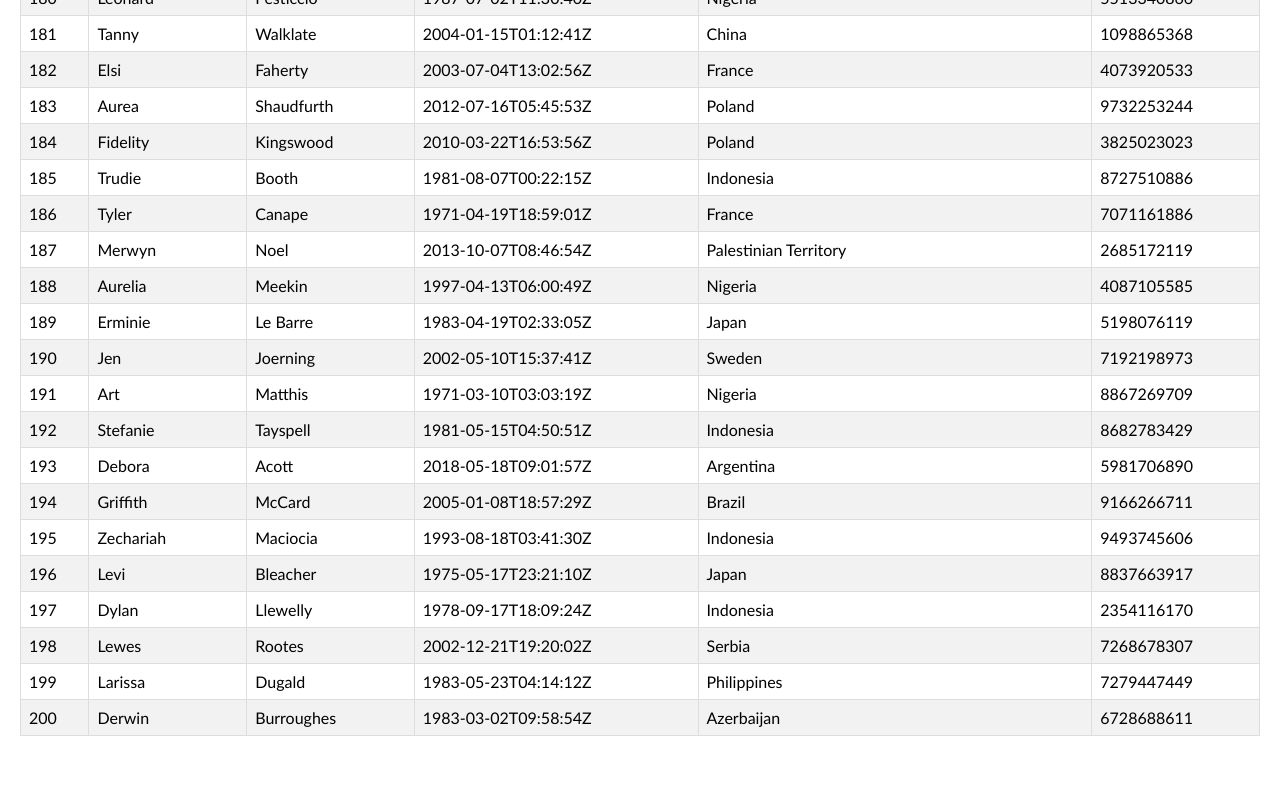
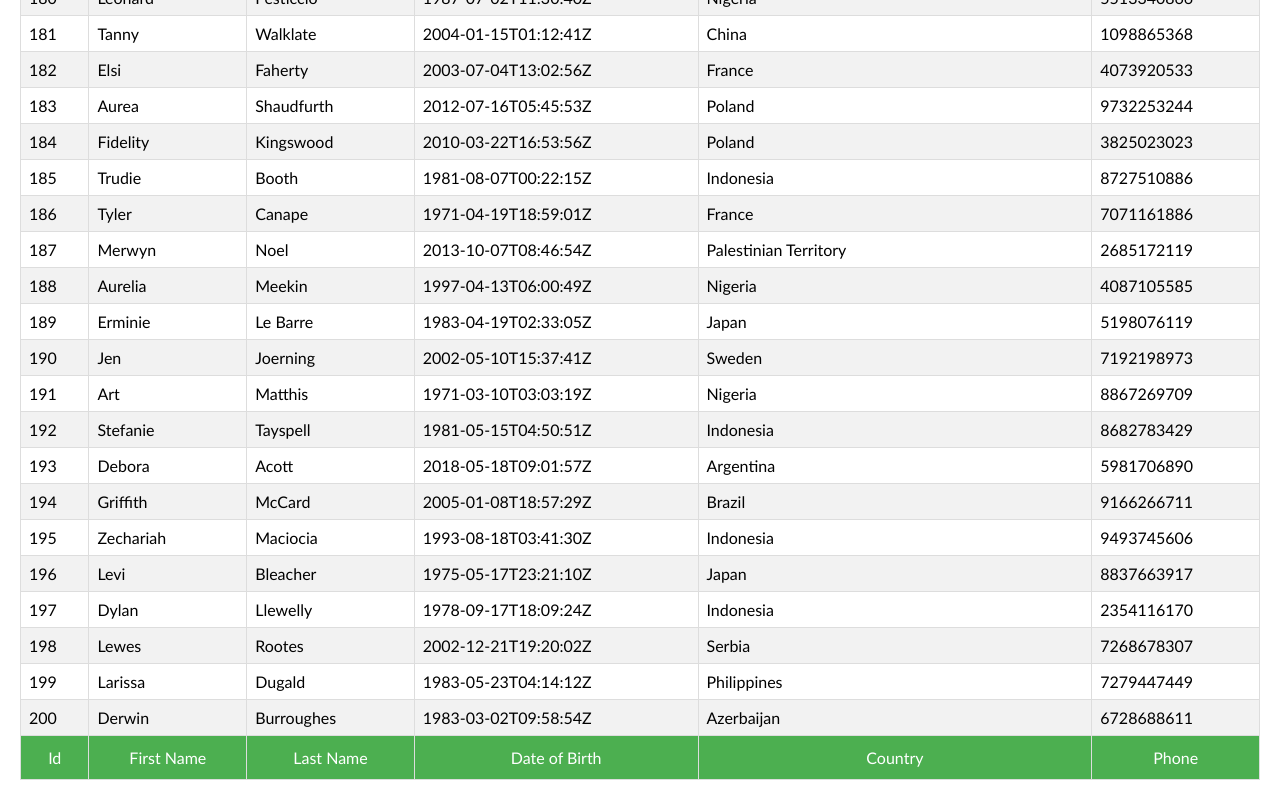
Before and after one commit to amontalvof/react-table-demo, a React (Create React App) app: page / in a window 1280 px wide. Shown: the part 6529-7329 px from the top of the page. Before the commit the page ends 7285 px from the top, so only its background shows below. Built offline with nearby package versions, Linux system fonts and the light colour scheme.

Commit message:
feat: Footers

```diff
--- a/src/components/BasicTable.js
+++ b/src/components/BasicTable.js
@@ -8,11 +8,17 @@
     const columns = useMemo(() => COLUMNS, []);
     const data = useMemo(() => MOCK_DATA, []);
 
-    const { getTableProps, getTableBodyProps, headerGroups, rows, prepareRow } =
-        useTable({
-            columns,
-            data,
-        });
+    const {
+        getTableProps,
+        getTableBodyProps,
+        headerGroups,
+        footerGroups,
+        rows,
+        prepareRow,
+    } = useTable({
+        columns,
+        data,
+    });
 
     return (
         <table {...getTableProps()}>
@@ -43,6 +49,17 @@
                     );
                 })}
             </tbody>
+            <tfoot>
+                {footerGroups.map((footerGroup) => (
+                    <tr {...footerGroup.getFooterGroupProps()}>
+                        {footerGroup.headers.map((column) => (
+                            <td {...column.getFooterProps()}>
+                                {column.render('Footer')}
+                            </td>
+                        ))}
+                    </tr>
+                ))}
+            </tfoot>
         </table>
     );
 };
--- a/src/components/columns.js
+++ b/src/components/columns.js
@@ -1,34 +1,42 @@
 export const COLUMNS = [
     {
         Header: 'Id',
+        Footer: 'Id',
         accessor: 'id',
     },
     {
         Header: 'First Name',
+        Footer: 'First Name',
         accessor: 'first_name',
     },
     {
         Header: 'Last Name',
+        Footer: 'Last Name',
         accessor: 'last_name',
     },
     {
         Header: 'Date of Birth',
+        Footer: 'Date of Birth',
         accessor: 'date_of_birth',
     },
     {
         Header: 'Country',
+        Footer: 'Country',
         accessor: 'country',
     },
     {
         Header: 'Phone',
+        Footer: 'Phone',
         accessor: 'phone',
     },
     // {
     //     Header: 'Email',
+    //     Footer: 'Email',
     //     accessor: 'email',
     // },
     // {
     //     Header: 'Age',
+    //     Footer: 'Age',
     //     accessor: 'age',
     // },
 ];
```
